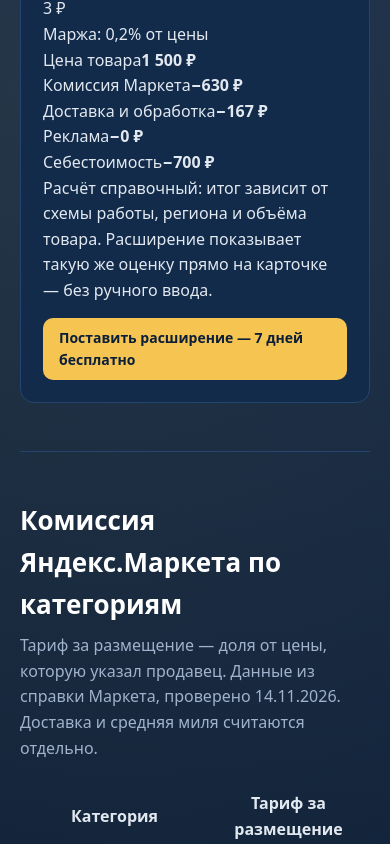
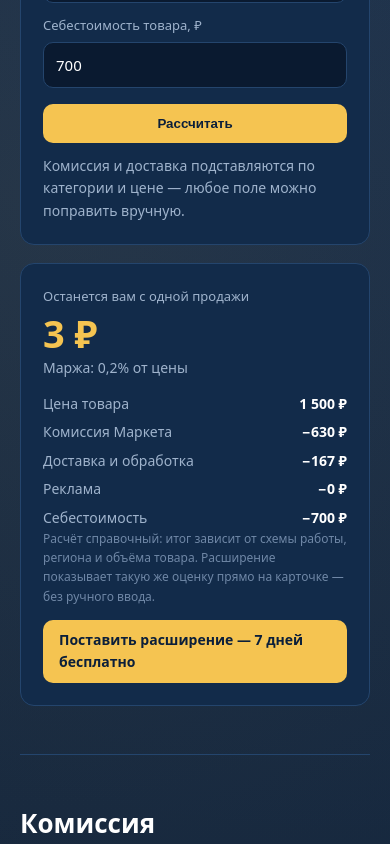
Before and after one commit to progerman666/market-sniper-site, a plain HTML site: page kalkulyator-pribyli.html in a window 390 px wide. Shown: the part 840-1684 px from the top of the page. Drawn offline with Linux system fonts and the light colour scheme.

Commit message:
feat(site): стили калькулятора прибыли и страницы 404

```diff
--- a/styles.css
+++ b/styles.css
@@ -115,8 +115,39 @@ footer .links { display: flex; gap: 18px; flex-wrap: wrap; margin-bottom: 10px;
 
 .kbd { background: #0a1a30; border: 1px solid var(--line); border-radius: 6px; padding: 1px 6px; font-size: 13px; color: #cfe0f5; }
 
+/* Калькулятор прибыли */
+.calc-grid { display: grid; grid-template-columns: minmax(0, 1.05fr) minmax(0, .95fr); gap: 18px; align-items: start; }
+.calc-form { display: grid; gap: 12px; }
+.calc-form label { display: grid; gap: 6px; font-size: 13px; color: var(--muted); }
+.calc-form input, .calc-form select {
+  width: 100%; padding: 10px 12px; border-radius: 10px; border: 1px solid var(--line);
+  background: #0a1a30; color: #fff; font: inherit; font-size: 15px;
+}
+.calc-form input:focus, .calc-form select:focus { outline: none; border-color: var(--gold); }
+.calc-form .btn { margin-top: 4px; }
+.calc-result { position: sticky; top: 84px; }
+.calc-profit { font-size: 38px; font-weight: 800; color: var(--gold); line-height: 1.1; margin: 6px 0 2px; }
+.calc-profit.is-negative { color: #ff8b8b; }
+.calc-margin { font-size: 14px; color: var(--muted); margin-bottom: 14px; }
+.calc-breakdown { display: grid; gap: 6px; font-size: 14px; color: var(--muted); }
+.calc-breakdown div { display: flex; justify-content: space-between; gap: 10px; }
+.calc-breakdown b { color: #fff; font-weight: 600; }
+.calc-note { font-size: 12px; color: #6f87a6; }
+
+.rates-table { width: 100%; border-collapse: collapse; margin: 8px 0 4px; font-size: 14px; }
+.rates-table th, .rates-table td { text-align: left; padding: 9px 10px; border-bottom: 1px solid var(--line); color: var(--muted); }
+.rates-table th { color: #fff; font-weight: 600; }
+.rates-table td:last-child, .rates-table th:last-child { text-align: right; white-space: nowrap; }
+.rates-table tr:last-child td { border-bottom: 0; }
+.rates-note { font-size: 13px; color: #6f87a6; margin-top: 10px; }
+
+.notfound { padding: 70px 0 90px; text-align: center; }
+.notfound h1 { font-size: 64px; color: #fff; line-height: 1; margin-bottom: 10px; }
+
 @media (max-width: 860px) {
   .hero { grid-template-columns: 1fr; padding-top: 32px; }
   .hero h1 { font-size: 30px; }
   nav { display: none; }
+  .calc-grid { grid-template-columns: 1fr; }
+  .calc-result { position: static; }
 }
```
